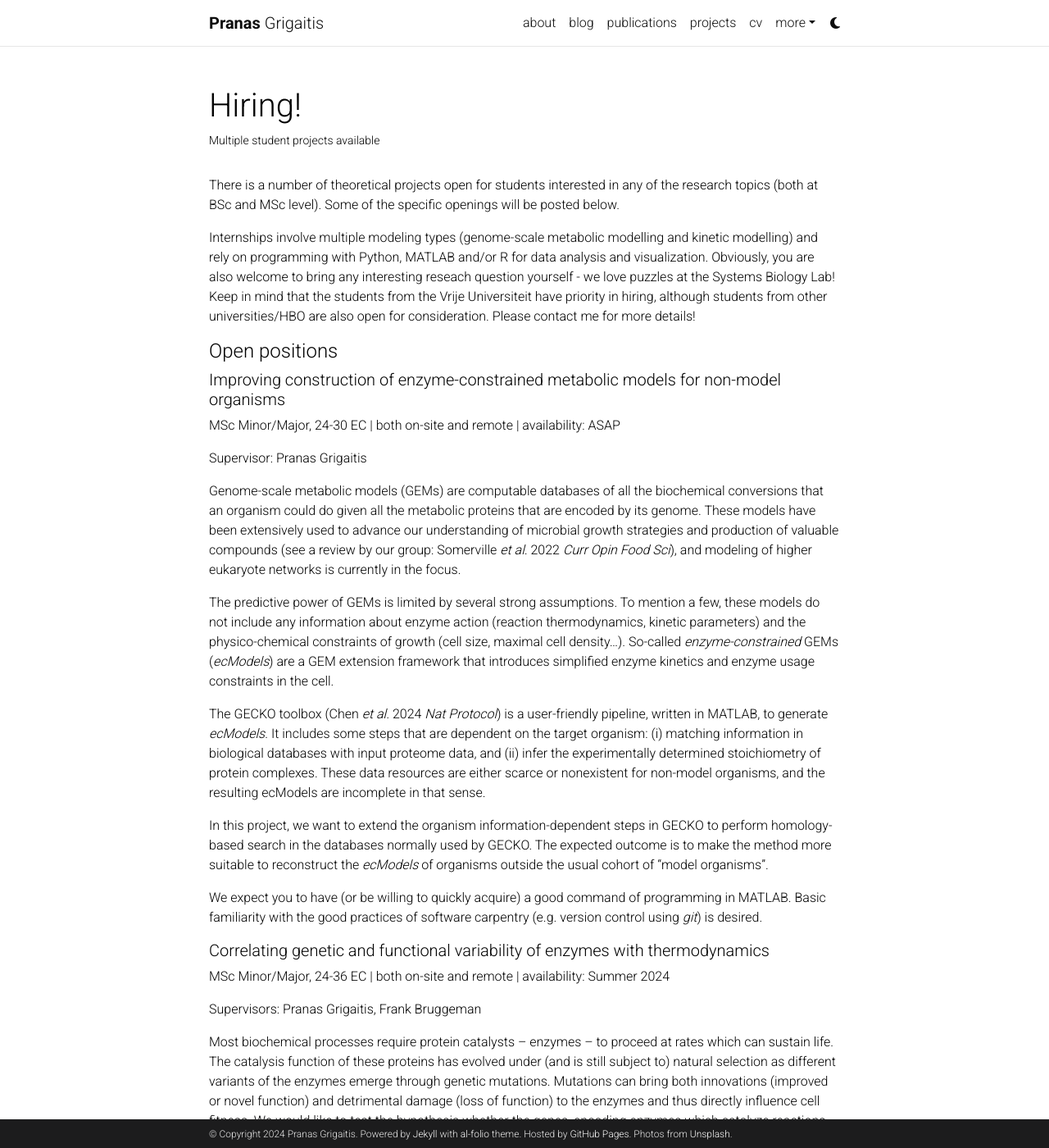
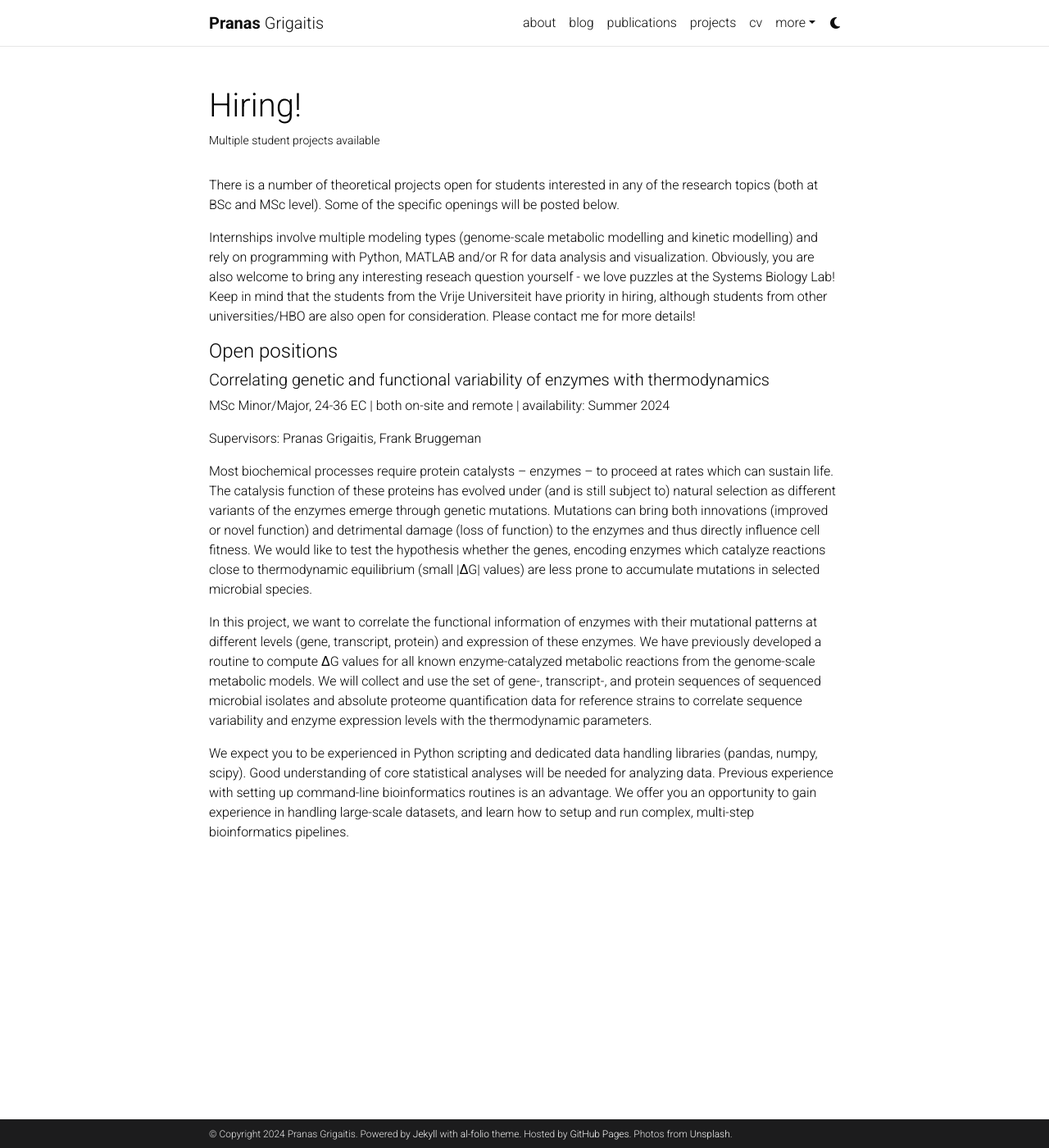
Before and after one commit to pranasag/pranasag.github.io, a Jekyll site: the page built from _projects/studentProjects.md, in a window 1280 px wide and 1400 px high. Shown: the whole window at 82% size. Built offline with Jekyll 4.4.1, drawn with Linux system fonts in a browser that asks for light colours; comment, search, counter and statistics services are not loaded; a style sheet for code colours, icons or effects is not loaded.

```diff
--- a/_projects/studentProjects.md
+++ b/_projects/studentProjects.md
@@ -14,22 +14,6 @@
 Please contact me for more details!
 
 #### Open positions
-##### Improving construction of enzyme-constrained metabolic models for non-model organisms
-MSc Minor/Major, 24-30 EC | both on-site and remote | availability: ASAP
-
-Supervisor: Pranas Grigaitis
-
-Genome-scale metabolic models (GEMs) are computable databases of all the biochemical conversions that an organism could do given all the metabolic proteins that are encoded by its genome. These models have been extensively used to advance our understanding of microbial growth strategies and production of valuable compounds (see a review by our group: Somerville *et al.* 2022 *Curr Opin Food Sci*), and modeling of higher eukaryote networks is currently in the focus.
-
-The predictive power of GEMs is limited by several strong assumptions. To mention a few, these models do not include any information about enzyme action (reaction thermodynamics, kinetic parameters) and the physico-chemical constraints of growth (cell size, maximal cell density…). So-called *enzyme-constrained* GEMs (*ecModels*) are a GEM extension framework that introduces simplified enzyme kinetics and enzyme usage constraints in the cell.
-
-The GECKO toolbox (Chen *et al.* 2024 *Nat Protocol*) is a user-friendly pipeline, written in MATLAB, to generate *ecModels*. It includes some steps that are dependent on the target organism: (i) matching information in biological databases with input proteome data, and (ii) infer the experimentally determined stoichiometry of protein complexes. These data resources are either scarce or nonexistent for non-model organisms, and the resulting ecModels are incomplete in that sense.
-
-In this project, we want to extend the organism information-dependent steps in GECKO to perform homology-based search in the databases normally used by GECKO. The expected outcome is to make the method more suitable to reconstruct the *ecModels* of organisms outside the usual cohort of “model organisms”.
-
-We expect you to have (or be willing to quickly acquire) a good command of programming in MATLAB. Basic familiarity with the good practices of software carpentry (e.g. version control using *git*) is desired.
-
-
 ##### Correlating genetic and functional variability of enzymes with thermodynamics
 MSc Minor/Major, 24-36 EC | both on-site and remote | availability: Summer 2024
 
```
